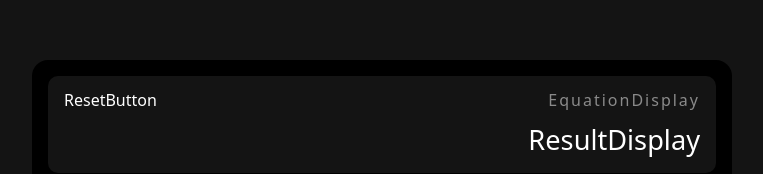
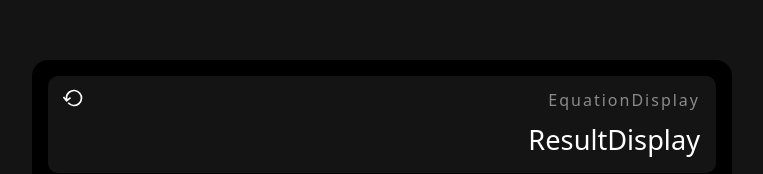
Before and after one commit to madiha-m/google_sci_calculator, a React (Vite) app: page / in a window 1280 px wide. Shown: the part 198-372 px from the top of the page, without its empty margins (258-1021 px from the left). Built offline with nearby package versions, Linux system fonts and the light colour scheme.

Commit message:
using react-icon, add Reset Icon, set its position, UI

```diff
--- a/src/components/ResetButton.jsx
+++ b/src/components/ResetButton.jsx
@@ -1,8 +1,13 @@
 import React from "react";
-import { resetBtnClass } from "../styles";
+import { resetBtnClass, resetIconClass } from "../styles";
+import { GrPowerReset } from "react-icons/gr";
 
 const ResetButton = () => {
-  return <div className={resetBtnClass}>ResetButton</div>;
+  return (
+    <div className={resetBtnClass}>
+      <GrPowerReset className={resetIconClass} />
+    </div>
+  );
 };
 
 export default ResetButton;
--- a/src/styles.js
+++ b/src/styles.js
@@ -12,6 +12,9 @@ export const topClass =
 
 export const resetBtnClass = "text-white cursor-pointer mb-2";
 
+export const resetIconClass =
+  "scale-x-[-1] w-5 h-5 text-white transform rotate-320";
+
 export const displayClass = "";
 
 export const equationDisplayClass =
```
